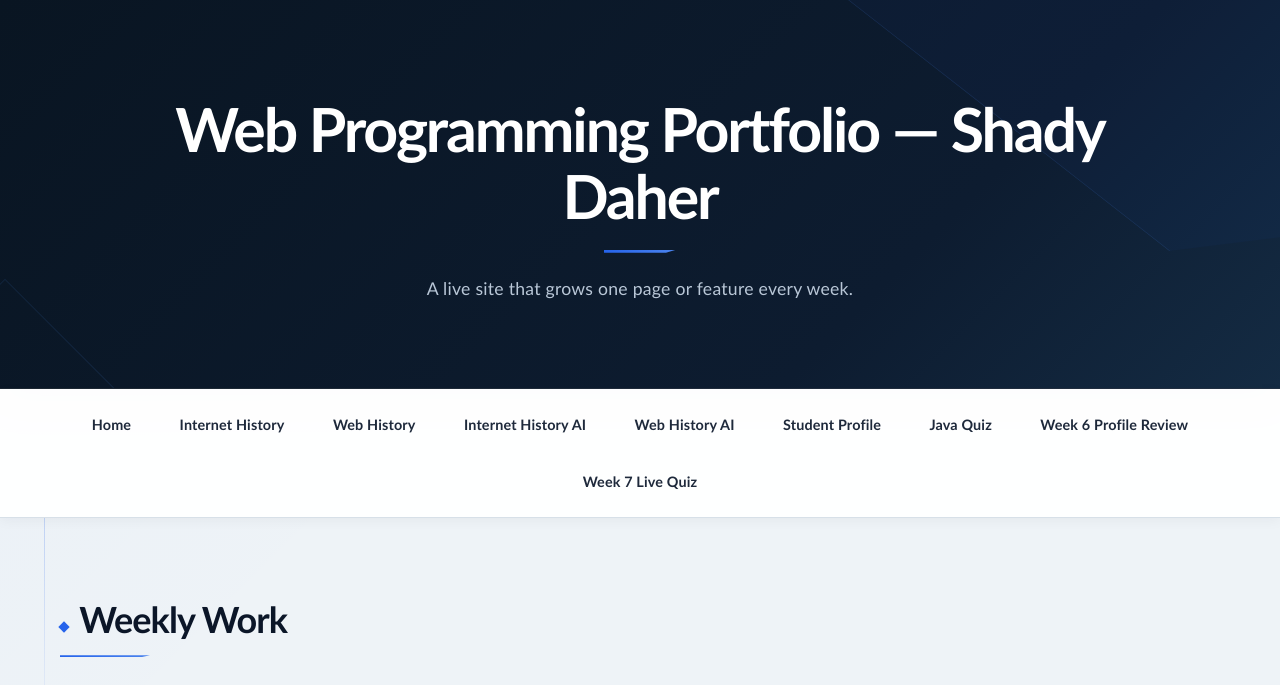
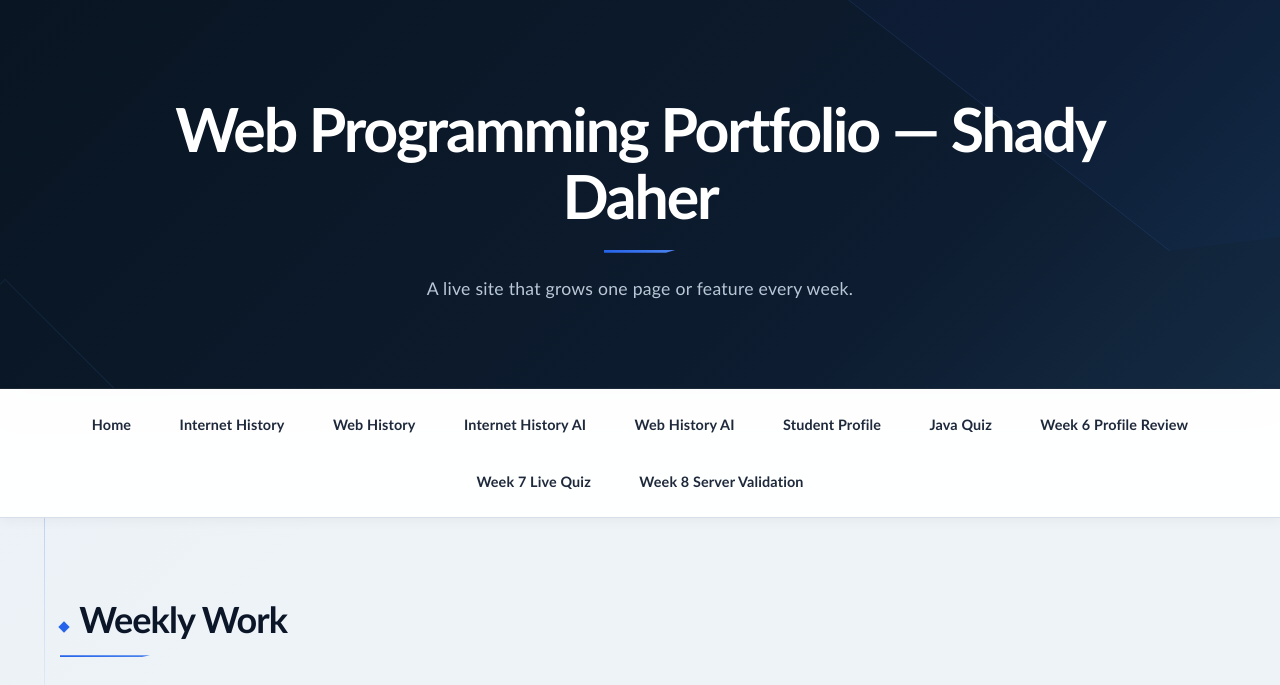
Before and after one commit to shady-daher/web-programming-site, a Flask app: page / in a window 1280 px wide. Shown: the top 685 px of the page. Run offline with Flask 3, Linux system fonts and the light colour scheme.

Commit message:
Week 8: Server Validation

```diff
--- a/templates/base.html
+++ b/templates/base.html
@@ -29,6 +29,7 @@
     <a href="{{ url_for('quiz') }}">Java Quiz</a>
     <a href="{{ url_for('submit_profile_week6') }}">Week 6 Profile Review</a>
     <a href="{{ url_for('quiz.quiz_page') }}">Week 7 Live Quiz</a>
+    <a href="{{ url_for('profile_validated') }}">Week 8 Server Validation</a>
 </nav>
 
     <main>
```
